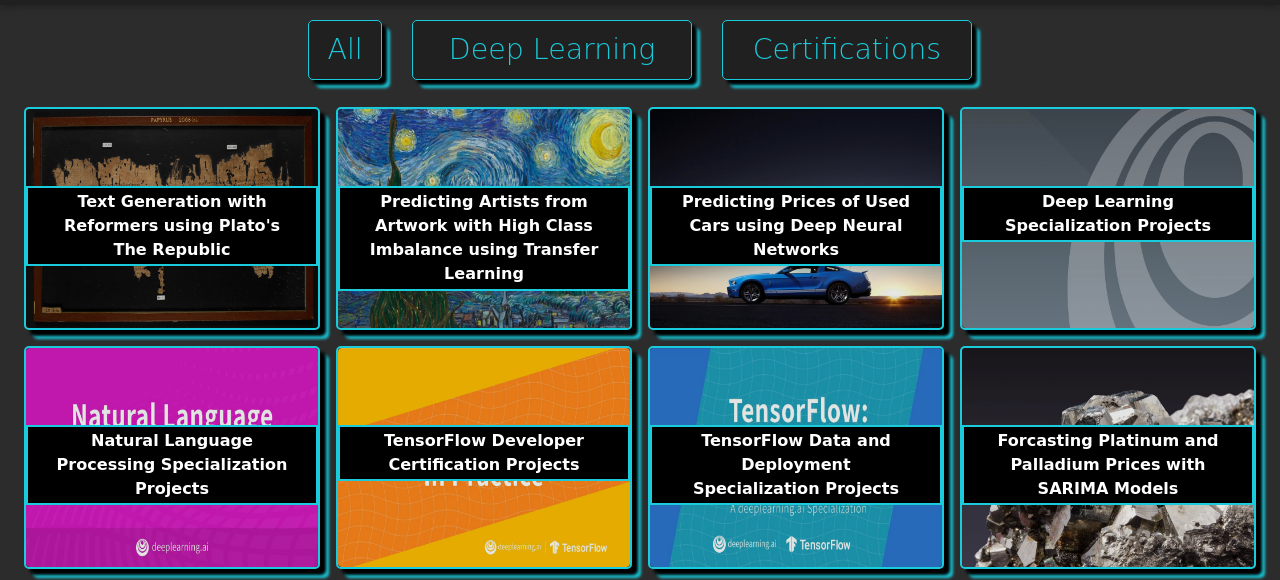
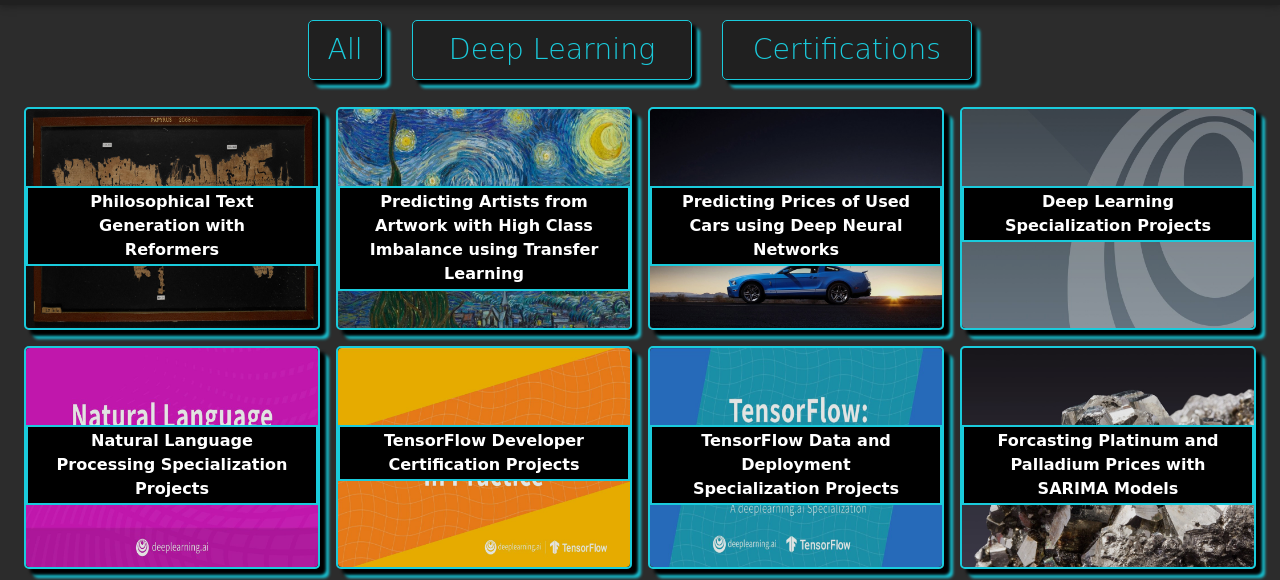
Before and after one commit to jlilleberg/Website, a plain HTML site: page Portfolio/portfolio.html in a window 1280 px wide. Shown: the part 207-787 px from the top of the page. Drawn offline with nearby package versions, Linux system fonts and the light colour scheme; a web font is replaced by a local one.

Commit message:
Update project title

```diff
--- a/Portfolio/portfolio.html
+++ b/Portfolio/portfolio.html
@@ -201,7 +201,7 @@
               <a class="m-1 btn-press proj-image-pop btn-floating" data-toggle="modal" data-target="#ModalCenter">
                 <div class="proj-container">
                   <img src="Images/socrate_text_generation.jpg" class="img-fluid rounded image-faded-deeplearningai" alt="Responsive image">
-                  <span class="proj-image-title px-4"> Text Generation with Reformers using Plato's The Republic </span>
+                  <span class="proj-image-title px-4"> Philosophical Text Generation with Reformers</span>
                   <div class="proj-image-text-container w-100">
                     <span class="proj-image-description px-4 my-3"><b><ins>About:</ins></b> In this project, I trained a Reformer, built using Trax, on Plato's <em>The Republic</em> in order to perform philosophical text generation.</span>
                   </div>
```
